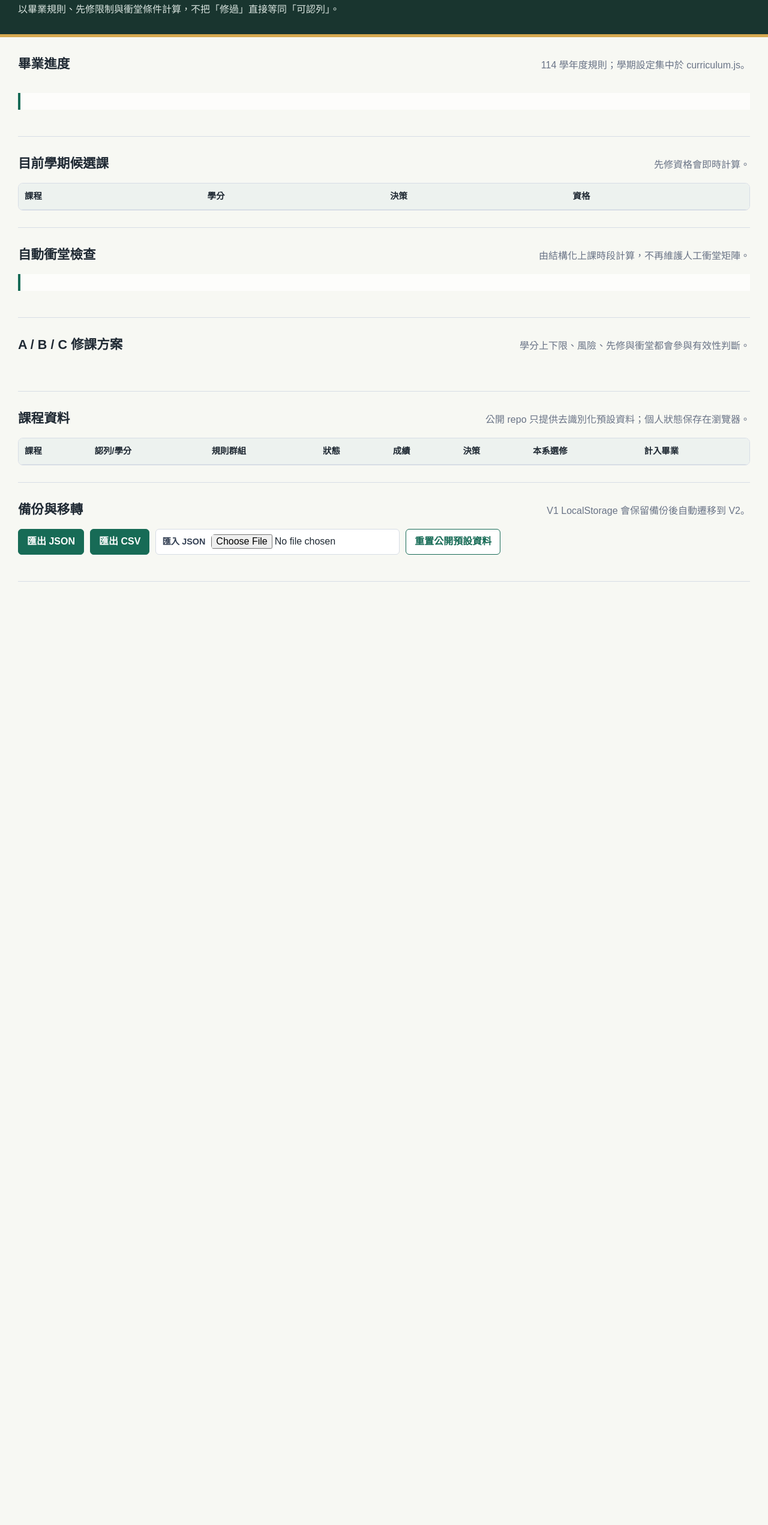
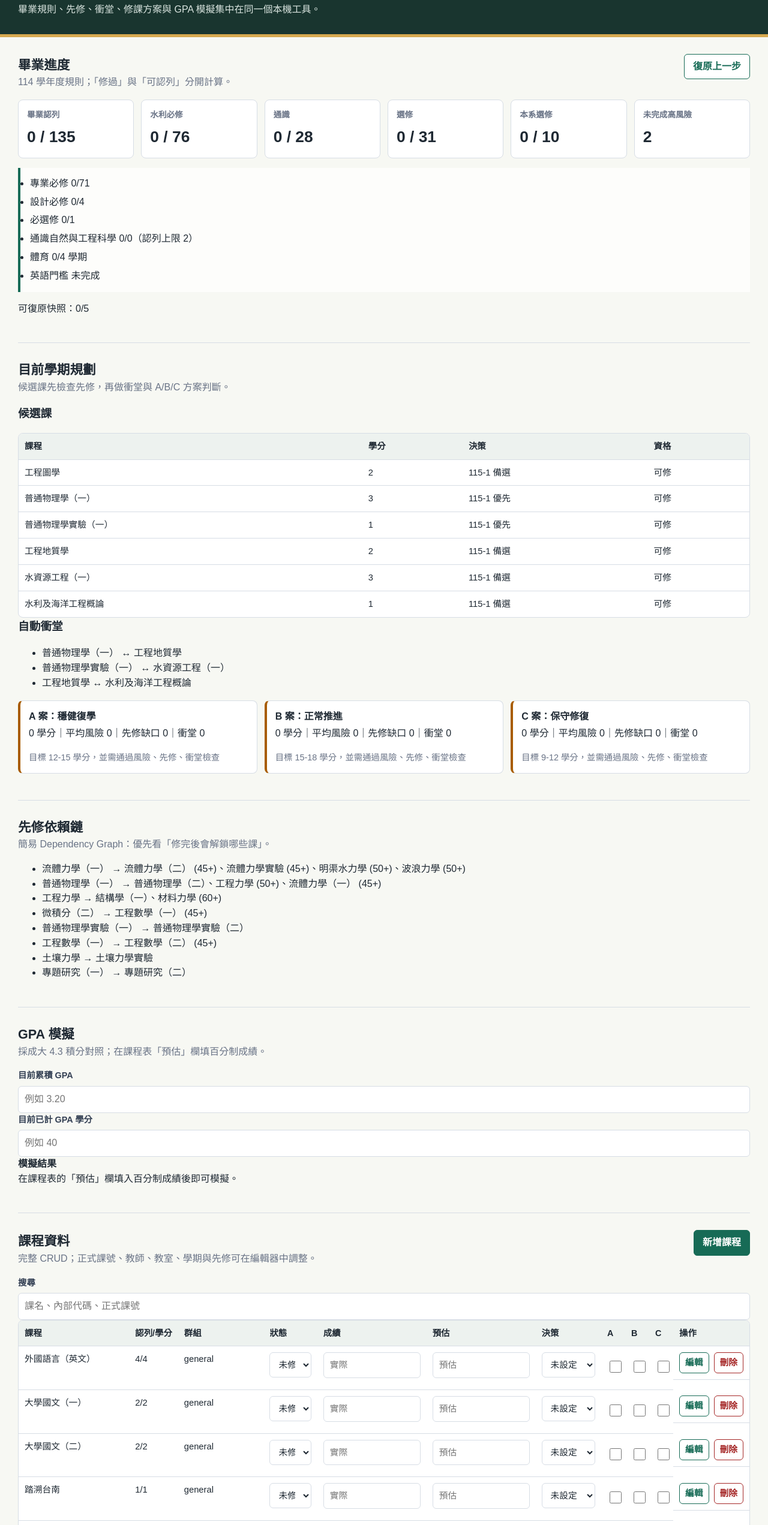
Before and after one commit to yoya9933/ncku-credit-map_202606210334_XY, a website with bundled scripts: page index.html in a window 1280 px wide. Shown: the part 137-2680 px from the top of the page at 60% size. Before the commit the page ends 1107 px from the top, so only its background shows below. Built offline with nearby package versions, Linux system fonts and the light colour scheme.

Commit message:
feat: reorganize planner UI around progress, planning and data editing

```diff
--- a/index.html
+++ b/index.html
@@ -3,62 +3,103 @@
 <head>
   <meta charset="utf-8">
   <meta name="viewport" content="width=device-width, initial-scale=1">
+  <meta name="color-scheme" content="light">
   <title>NCKU Credit Map</title>
   <link rel="stylesheet" href="style.css">
 </head>
 <body>
   <header class="site-header">
     <div class="page-shell">
-      <p class="eyebrow">NCKU Credit Map v0.2</p>
+      <p class="eyebrow">NCKU Credit Map v0.3</p>
       <h1>學分地圖</h1>
-      <p class="header-note">以畢業規則、先修限制與衝堂條件計算，不把「修過」直接等同「可認列」。</p>
+      <p class="header-note">畢業規則、先修、衝堂、修課方案與 GPA 模擬集中在同一個本機工具。</p>
     </div>
   </header>
 
   <main class="page-shell">
     <section class="section">
-      <div class="section-heading"><h2>畢業進度</h2><p>114 學年度規則；學期設定集中於 curriculum.js。</p></div>
+      <div class="section-heading"><div><h2>畢業進度</h2><p>114 學年度規則；「修過」與「可認列」分開計算。</p></div><button id="undoButton" class="secondary" type="button">復原上一步</button></div>
       <div id="dashboard" class="dashboard-grid"></div>
       <ul id="ruleSummary" class="analysis-block"></ul>
+      <p id="snapshotStatus" class="muted"></p>
     </section>
 
     <section class="section">
-      <div class="section-heading"><h2>目前學期候選課</h2><p>先修資格會即時計算。</p></div>
-      <div class="table-wrap"><table><thead><tr><th>課程</th><th>學分</th><th>決策</th><th>資格</th></tr></thead><tbody id="candidateBody"></tbody></table></div>
-    </section>
-
-    <section class="section">
-      <div class="section-heading"><h2>自動衝堂檢查</h2><p>由結構化上課時段計算，不再維護人工衝堂矩陣。</p></div>
-      <ul id="conflictList" class="analysis-block"></ul>
-    </section>
-
-    <section class="section">
-      <div class="section-heading"><h2>A / B / C 修課方案</h2><p>學分上下限、風險、先修與衝堂都會參與有效性判斷。</p></div>
+      <div class="section-heading"><div><h2>目前學期規劃</h2><p>候選課先檢查先修，再做衝堂與 A/B/C 方案判斷。</p></div></div>
+      <div class="planner-grid">
+        <div>
+          <h3>候選課</h3>
+          <div class="table-wrap responsive-table"><table><thead><tr><th scope="col">課程</th><th scope="col">學分</th><th scope="col">決策</th><th scope="col">資格</th></tr></thead><tbody id="candidateBody"></tbody></table></div>
+        </div>
+        <div class="panel"><h3>自動衝堂</h3><ul id="conflictList" class="plain-list"></ul></div>
+      </div>
       <div id="plans" class="decision-plan-grid"></div>
     </section>
 
     <section class="section">
-      <div class="section-heading"><h2>課程資料</h2><p>公開 repo 只提供去識別化預設資料；個人狀態保存在瀏覽器。</p></div>
-      <div class="table-wrap">
-        <table>
-          <thead><tr><th>課程</th><th>認列/學分</th><th>規則群組</th><th>狀態</th><th>成績</th><th>決策</th><th>本系選修</th><th>計入畢業</th></tr></thead>
+      <div class="section-heading"><div><h2>先修依賴鏈</h2><p>簡易 Dependency Graph：優先看「修完後會解鎖哪些課」。</p></div></div>
+      <ul id="dependencyList" class="dependency-list"></ul>
+    </section>
+
+    <section class="section">
+      <div class="section-heading"><div><h2>GPA 模擬</h2><p>採成大 4.3 積分對照；在課程表「預估」欄填百分制成績。</p></div></div>
+      <div class="gpa-grid">
+        <label><span>目前累積 GPA</span><input id="currentGpa" type="number" min="0" max="4.3" step="0.01" placeholder="例如 3.20"></label>
+        <label><span>目前已計 GPA 學分</span><input id="currentGpaCredits" type="number" min="0" step="1" placeholder="例如 40"></label>
+        <div class="panel"><strong>模擬結果</strong><p id="gpaResult" class="muted"></p></div>
+      </div>
+    </section>
+
+    <section class="section">
+      <div class="section-heading"><div><h2>課程資料</h2><p>完整 CRUD；正式課號、教師、教室、學期與先修可在編輯器中調整。</p></div><button id="addCourse" type="button">新增課程</button></div>
+      <div class="course-toolbar"><label class="search-field"><span>搜尋</span><input id="courseSearch" type="search" placeholder="課名、內部代碼、正式課號"></label></div>
+      <div class="table-wrap responsive-table course-table-wrap">
+        <table class="course-table">
+          <thead><tr><th scope="col">課程</th><th scope="col">認列/學分</th><th scope="col">群組</th><th scope="col">狀態</th><th scope="col">成績</th><th scope="col">預估</th><th scope="col">決策</th><th scope="col">A</th><th scope="col">B</th><th scope="col">C</th><th scope="col">操作</th></tr></thead>
           <tbody id="courseBody"></tbody>
         </table>
       </div>
     </section>
 
     <section class="section">
-      <div class="section-heading"><h2>備份與移轉</h2><p>V1 LocalStorage 會保留備份後自動遷移到 V2。</p></div>
+      <div class="section-heading"><div><h2>備份與匯入</h2><p>JSON 適合完整備份；CSV 可與試算表互通並合併回課程表。</p></div></div>
       <div class="tool-row">
         <button id="exportJson" type="button">匯出 JSON</button>
         <button id="exportCsv" type="button">匯出 CSV</button>
         <label class="file-label"><span>匯入 JSON</span><input id="importJson" type="file" accept="application/json,.json"></label>
-        <button id="resetDemo" class="secondary" type="button">重置公開預設資料</button>
+        <label class="file-label"><span>匯入 CSV</span><input id="importCsv" type="file" accept="text/csv,.csv"></label>
+        <button id="resetDemo" class="secondary" type="button">重置公開資料</button>
       </div>
       <p id="status" class="status" aria-live="polite"></p>
     </section>
   </main>
 
+  <dialog id="courseDialog" class="course-dialog">
+    <form id="courseForm" method="dialog">
+      <div class="dialog-heading"><h2 id="courseDialogTitle">新增課程</h2><button id="cancelCourseEdit" class="secondary compact" type="button">關閉</button></div>
+      <input name="id" type="hidden">
+      <div class="grid-form">
+        <label><span>內部課程代碼</span><input name="courseCode" required placeholder="例如 CUSTOM-AI"></label>
+        <label><span>正式課號</span><input name="officialCourseCode" placeholder="例如 E827110"></label>
+        <label class="wide"><span>課程名稱</span><input name="courseName" required></label>
+        <label><span>學分</span><input name="credits" type="number" min="0" step="0.5" required></label>
+        <label><span>認列學分</span><input name="recognizedCredits" type="number" min="0" step="0.5" required></label>
+        <label><span>規則群組</span><select name="requirementGroup"><option>major-core</option><option>major-design</option><option>major-required-elective</option><option>general</option><option>elective</option><option>cross-domain</option><option>gate</option><option>other</option></select></label>
+        <label><span>狀態</span><select name="status"><option>未修</option><option>候選</option><option>已修</option><option>已抵免</option><option>已認列</option><option>重修</option></select></label>
+        <label><span>實際成績</span><input name="grade" inputmode="decimal"></label>
+        <label><span>預估成績</span><input name="expectedGrade" inputmode="decimal"></label>
+        <label><span>規劃學期</span><input name="term" placeholder="115-1"></label>
+        <label><span>教師</span><input name="teacher"></label>
+        <label><span>教室</span><input name="location"></label>
+        <label class="wide"><span>先修（代碼:最低分，以逗號分隔）</span><input name="prerequisites" placeholder="PHYS-1:45, CALC-2:45"></label>
+        <label><span>體育等 Gate 進度</span><input name="gateProgress" type="number" min="0" step="1"></label>
+        <label class="checkbox-label"><input name="departmentElective" type="checkbox"><span>本系選修</span></label>
+        <label class="checkbox-label"><input name="countsTowardGraduation" type="checkbox"><span>計入畢業</span></label>
+      </div>
+      <div class="form-actions"><button type="submit">儲存課程</button><button id="cancelCourseEdit2" class="secondary" type="button" onclick="document.getElementById('courseDialog').close()">取消</button></div>
+    </form>
+  </dialog>
+
   <script type="module" src="app-ui.js"></script>
 </body>
 </html>
```
